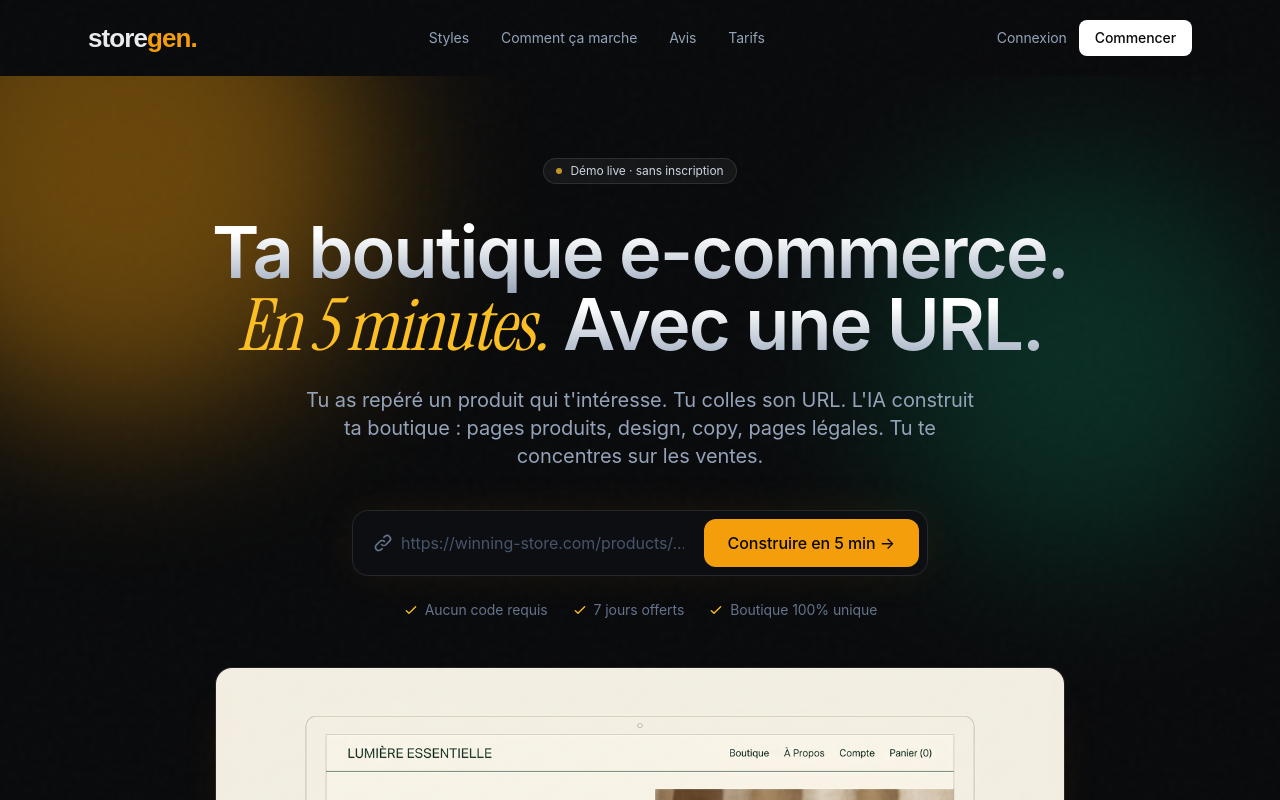
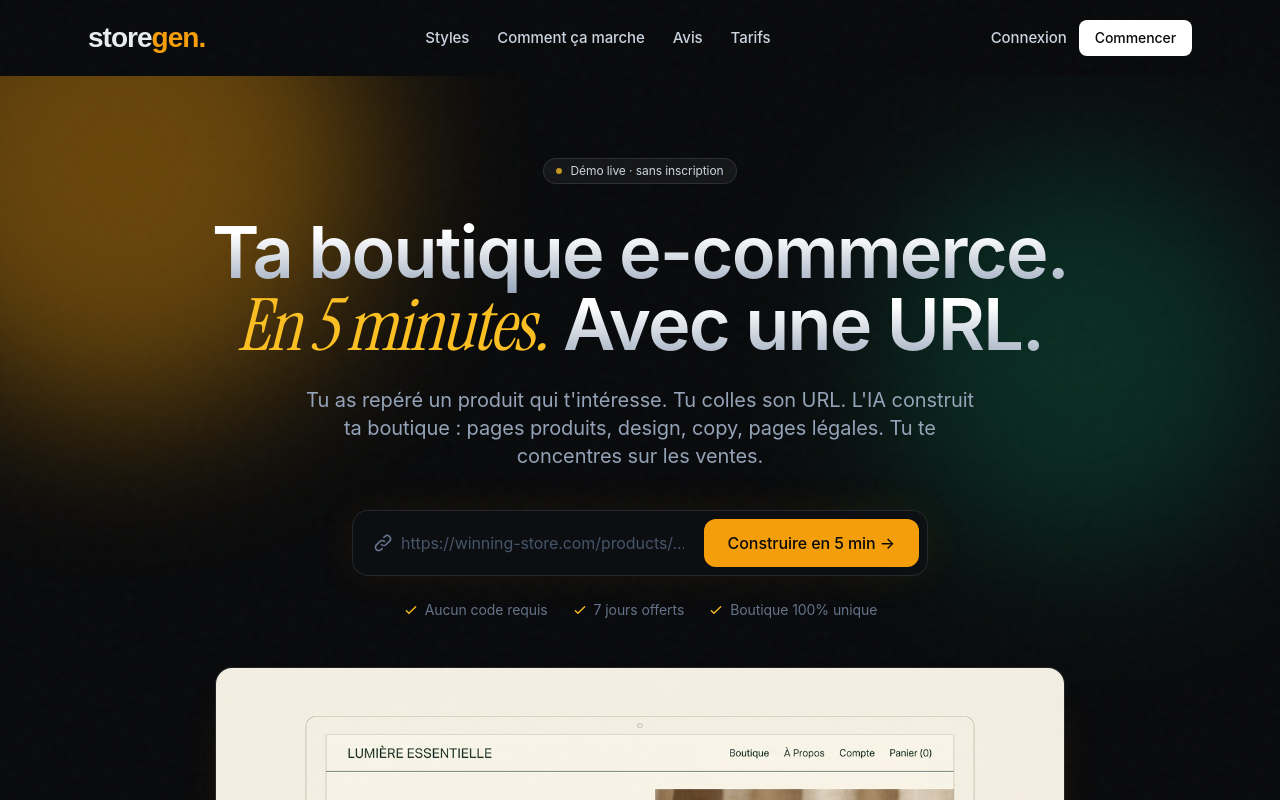
Before and after one commit to Erichubco/storegen-lp, a plain HTML site: page index-amber.html in a window 1280 px wide. Shown: the top 800 px of the page. Drawn offline with nearby package versions, Linux system fonts and the light colour scheme; a web font is replaced by a local one.

Commit message:
LP : nav typo plus grande, marquee 2x rapide, logo 28px, CTA app links
- Nav links : text-sm (14px) → text-[15px] font-medium text-slate-300 (plus lisible)
- Marquee social proof : 30s → 15s (2x plus rapide)
- Logo : 26px → 28px (cohérent avec app)
- 'Connexion' link : meme typo upgrade

🤖 Generated with [Claude Code](https://claude.com/claude-code)

Co-Authored-By: Claude Opus 4.7 (1M context) <noreply@anthropic.com>

```diff
--- a/index-amber.html
+++ b/index-amber.html
@@ -30,7 +30,7 @@
         },
         animation: {
           glow: 'glow 4s ease-in-out infinite',
-          slide: 'slide 30s linear infinite',
+          slide: 'slide 15s linear infinite',
         },
       },
     },
@@ -62,16 +62,16 @@
 <header class="relative z-50">
   <nav class="max-w-6xl mx-auto px-6 py-5 flex items-center justify-between">
     <a href="#top" class="flex items-center gap-2">
-      <span style="font-family: 'Satoshi', sans-serif; font-weight: 900; font-size: 26px; letter-spacing: -0.035em; line-height: 1;">store<span style="color: #F59E0B;">gen.</span></span>
+      <span style="font-family: 'Satoshi', sans-serif; font-weight: 900; font-size: 28px; letter-spacing: -0.035em; line-height: 1;">store<span style="color: #F59E0B;">gen.</span></span>
     </a>
-    <div class="hidden md:flex items-center gap-8 text-sm text-slate-400">
+    <div class="hidden md:flex items-center gap-7 text-[15px] text-slate-300 font-medium">
       <a href="#styles" class="hover:text-white transition">Styles</a>
       <a href="#comment-ca-marche" class="hover:text-white transition">Comment ça marche</a>
       <a href="#avis" class="hover:text-white transition">Avis</a>
       <a href="#pricing" class="hover:text-white transition">Tarifs</a>
     </div>
     <div class="flex items-center gap-3">
-      <a href="https://storegen-app.vercel.app/login" class="hidden sm:inline text-sm text-slate-400 hover:text-white transition">Connexion</a>
+      <a href="https://storegen-app.vercel.app/login" class="hidden sm:inline text-[15px] text-slate-300 font-medium hover:text-white transition">Connexion</a>
       <a href="https://storegen-app.vercel.app/" class="px-4 py-2 rounded-lg bg-white text-ink-950 text-sm font-medium hover:bg-slate-200 transition">Commencer</a>
       <button onclick="document.getElementById('mobile-nav').classList.toggle('hidden')" class="md:hidden w-10 h-10 rounded-lg border border-white/15 bg-white/5 text-white hover:bg-white/10 flex items-center justify-center transition" aria-label="Menu">
         <svg class="w-5 h-5" fill="none" stroke="currentColor" stroke-width="2.5" viewBox="0 0 24 24"><path stroke-linecap="round" stroke-linejoin="round" d="M4 6h16M4 12h16M4 18h16"/></svg>
@@ -673,7 +673,7 @@
     <div class="grid grid-cols-2 md:grid-cols-5 gap-x-6 gap-y-8 mb-12">
       <div class="col-span-2">
         <div class="flex items-center gap-2 mb-4">
-          <span style="font-family: 'Satoshi', sans-serif; font-weight: 900; font-size: 26px; letter-spacing: -0.035em; line-height: 1;">store<span style="color: #F59E0B;">gen.</span></span>
+          <span style="font-family: 'Satoshi', sans-serif; font-weight: 900; font-size: 28px; letter-spacing: -0.035em; line-height: 1;">store<span style="color: #F59E0B;">gen.</span></span>
         </div>
         <p class="text-sm text-slate-400 leading-relaxed max-w-xs">
           Ta boutique e-commerce, prête en 5 minutes. Pour les entrepreneurs qui veulent vendre, sans la galère du setup.
```
